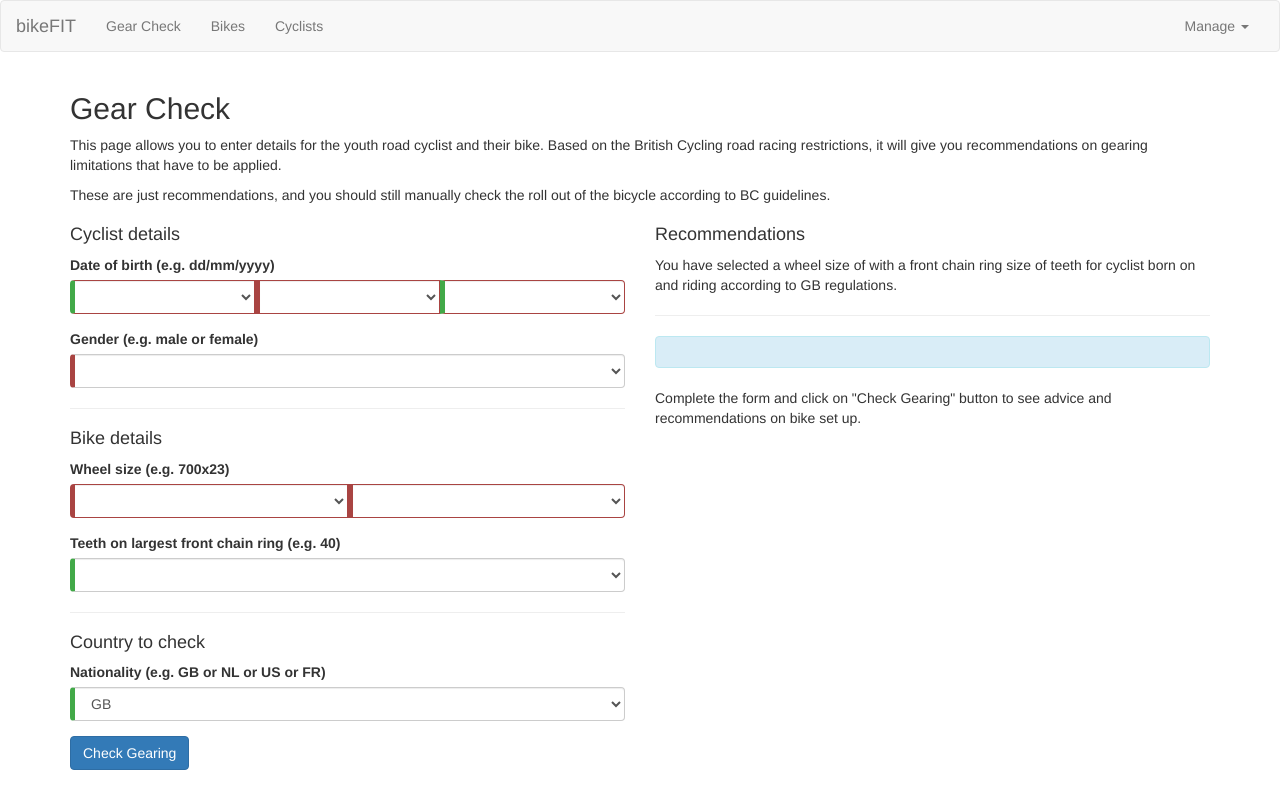
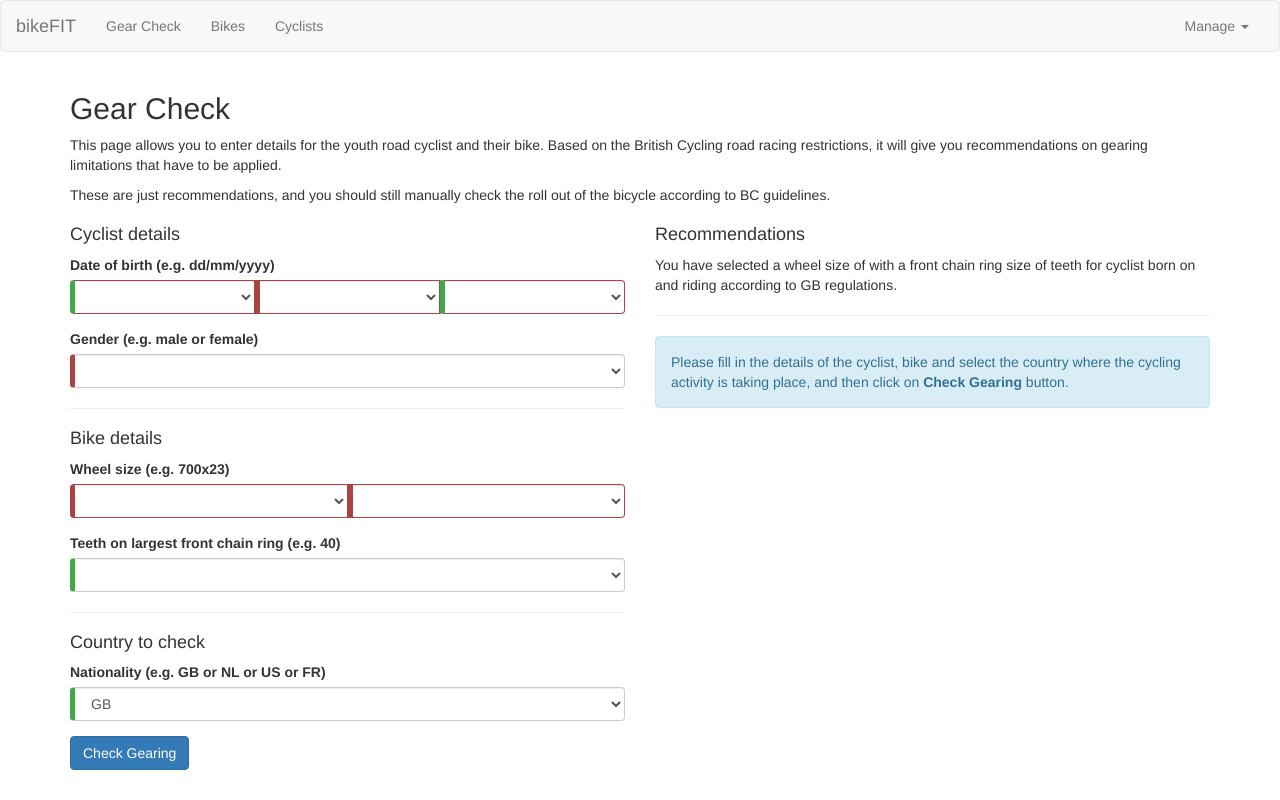
Before and after one commit to pgmoir/bikefit, an Angular app: page / in a window 1280 px wide. Built offline with nearby package versions, Linux system fonts and the light colour scheme; what ng2-datepicker would draw is missing.

Commit message:
Pushed the display of the results to a separate component

```diff
--- a/src/app/gear-check/gear-check-result/gear-check-result.component.html
+++ b/src/app/gear-check/gear-check-result/gear-check-result.component.html
@@ -1,6 +1,24 @@
-<p *ngIf="resultsSet; else noResults">
-
-</p>
-<ng-template #noResults>
-  <p>Complete the form and click on "Check Gearing" button to see advice and recommendations on bike set up.</p>
-</ng-template>
+<div *ngIf="!result">
+  <div class="alert alert-info">
+    Please fill in the details of the cyclist, bike and select the country where the cycling activity is taking place, and then click on <strong>Check Gearing</strong> button.
+  </div>
+</div>
+<div *ngIf="result && !result.validResult">
+  <div class="alert alert-danger">
+    An error occurred.
+  </div>
+</div>
+<div *ngIf="result && result.validResult">
+  <div class="alert alert-success">
+    This {{result.options.gender}} rider, aged {{result.ageAtStart}} at the start of this year, in {{result.options.country}}
+    will ride in category {{result.youthCategory}}. They are restricted to a rollout length of {{result.restrictionDistance}}m.
+    The largest gear (chain ring) on the front has been specified as having {{result.options.largestChainRing}} teeth. <strong>The smallest cog on the rear cassette that can be made available on this bike should have {{result.smallestGear}}
+    teeth</strong>. This is based on assumption that the tyre circumference for a {{result.options.rim}} wheel with {{result.options.tyre}}
+    tyre will be {{result.tyreCircumference.toFixed(3)}}m, so the rollout on this gear will be {{result.rolloutDistance.toFixed(3)}}m.
+  </div>
+  <div class="alert alert-warning">
+    You can either adjust the limit screw on the rear cog to restrict gears (
+    <a href="https://www.youtube.com/watch?v=eZK3qnz62zc" target="_new" class="alert-link">this helpful video shows you how</a>)
+    or you can purchase a cassette that has the smallest gear to match our guidance.
+  </div>
+</div>
--- a/src/app/gear-check/gear-check-result/gear-check-result.component.ts
+++ b/src/app/gear-check/gear-check-result/gear-check-result.component.ts
@@ -1,4 +1,6 @@
-import { Component, OnInit } from '@angular/core';
+import { Component, OnInit, Input } from '@angular/core';
+
+import { GearCheckModel } from './../gear-check.model';
 
 @Component({
   selector: 'app-gear-check-result',
@@ -6,7 +8,8 @@ import { Component, OnInit } from '@angular/core';
   styleUrls: ['./gear-check-result.component.css']
 })
 export class GearCheckResultComponent implements OnInit {
-  resultsSet = false;
+
+  @Input() result: GearCheckModel;
 
   constructor() { }
 
--- a/src/app/gear-check/gear-check.component.html
+++ b/src/app/gear-check/gear-check.component.html
@@ -24,9 +24,6 @@
     <p>You have selected a wheel size of {{ wheelSize }} with a front chain ring size of {{ largestChainRing }} teeth for cyclist
       born on and riding according to {{ engineCategory }} regulations.</p>
     <hr>
-    <div class="alert alert-info">
-      {{ recommendation }}
-    </div>
-    <app-gear-check-result></app-gear-check-result>
+    <app-gear-check-result [result]="gearCheck"></app-gear-check-result>
   </div>
 </div>
--- a/src/app/gear-check/gear-check.component.ts
+++ b/src/app/gear-check/gear-check.component.ts
@@ -24,6 +24,8 @@ export class GearCheckComponent implements OnInit {
   engineCategories: string[] = ['GB', 'NL'];
   chainRingSizes: number[] = [30, 31, 32, 33, 34, 35, 36, 37, 38, 39, 40, 41, 42, 43, 44, 45, 46, 47, 48, 49, 50, 51, 52, 53, 54];
 
+  gearCheck: GearCheckModel;
+
   constructor(private gearCheckService: GearCheckService) {  }
 
   ngOnInit() {
@@ -40,7 +42,7 @@ export class GearCheckComponent implements OnInit {
     this.gearCheckService.calculateRestriction(options)
       .subscribe(
         (data: GearCheckModel) => {
-          this.recommendation = data.recommendation;
+          this.gearCheck = data;
         },
         (error) => console.log(error)
       );
```
